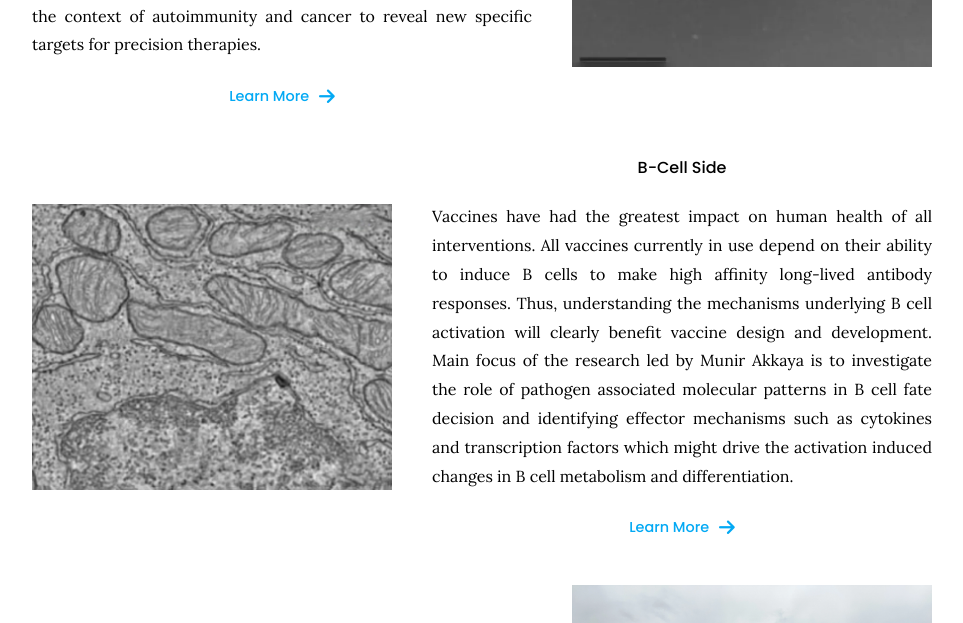
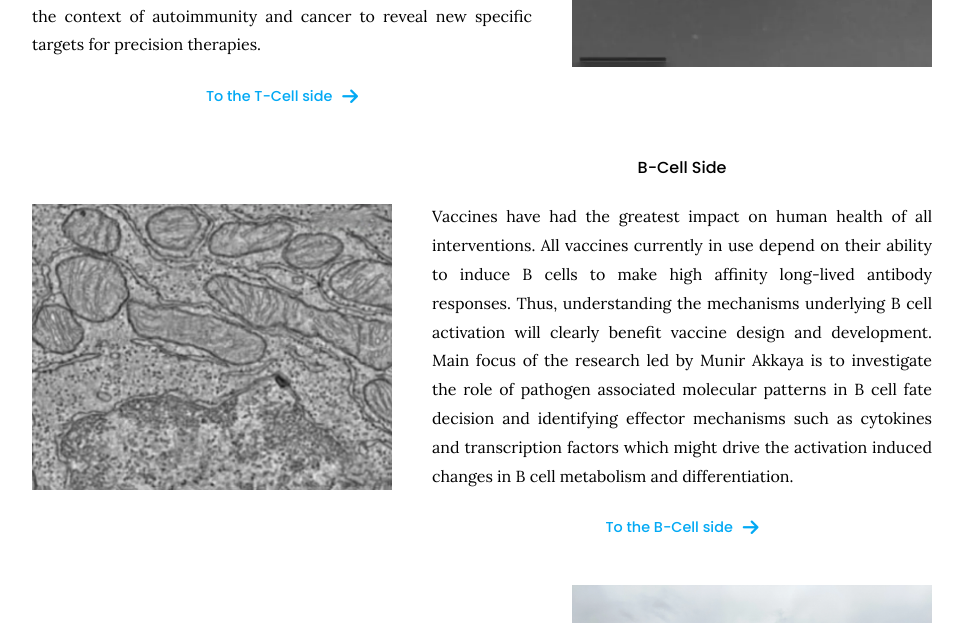
Before and after one commit to Harrisonthow/akkaya-lab, a Jekyll site: the page built from index.md, in a window 1280 px wide and 900 px high, scrolled down 1251 px. Shown: the part 174-797 px from the top of the window, without its empty margins (158-1121 px from the left). Built offline with Jekyll 4.4.1, drawn with Linux system fonts in a browser that asks for light colours.

Commit message:
Update index.md

```diff
--- a/index.md
+++ b/index.md
@@ -39,7 +39,7 @@ Autoimmune disorders and cancer are among leading causes of chronic disease and
 {%
   include link.html
   link="/t-cell"
-  text="Learn More"
+  text="To the T-Cell side"
   icon="fas fa-arrow-right"
   flip=true
 %}
@@ -61,7 +61,7 @@ Vaccines have had the greatest impact on human health of all interventions. All
 {%
   include link.html
   link="/b-cell"
-  text="Learn More"
+  text="To the B-Cell side"
   icon="fas fa-arrow-right"
   flip=true
 %}
```
